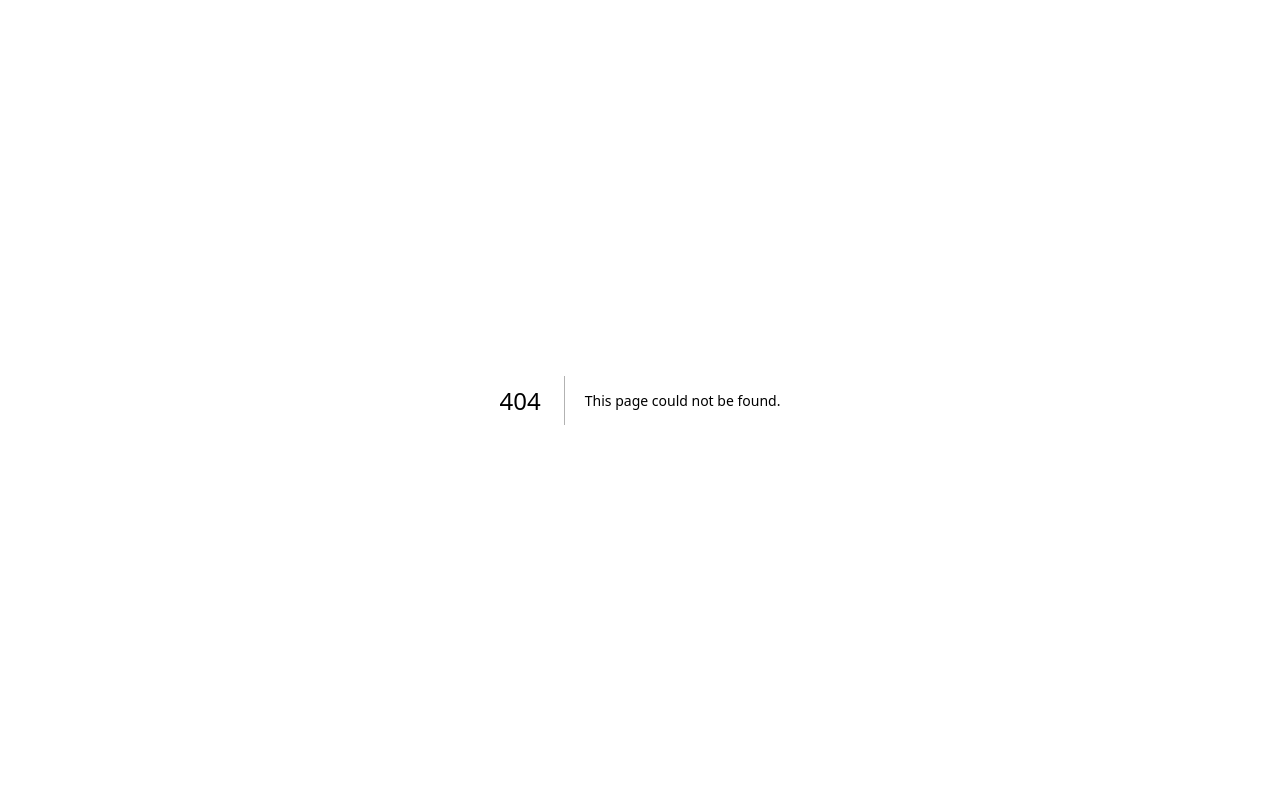
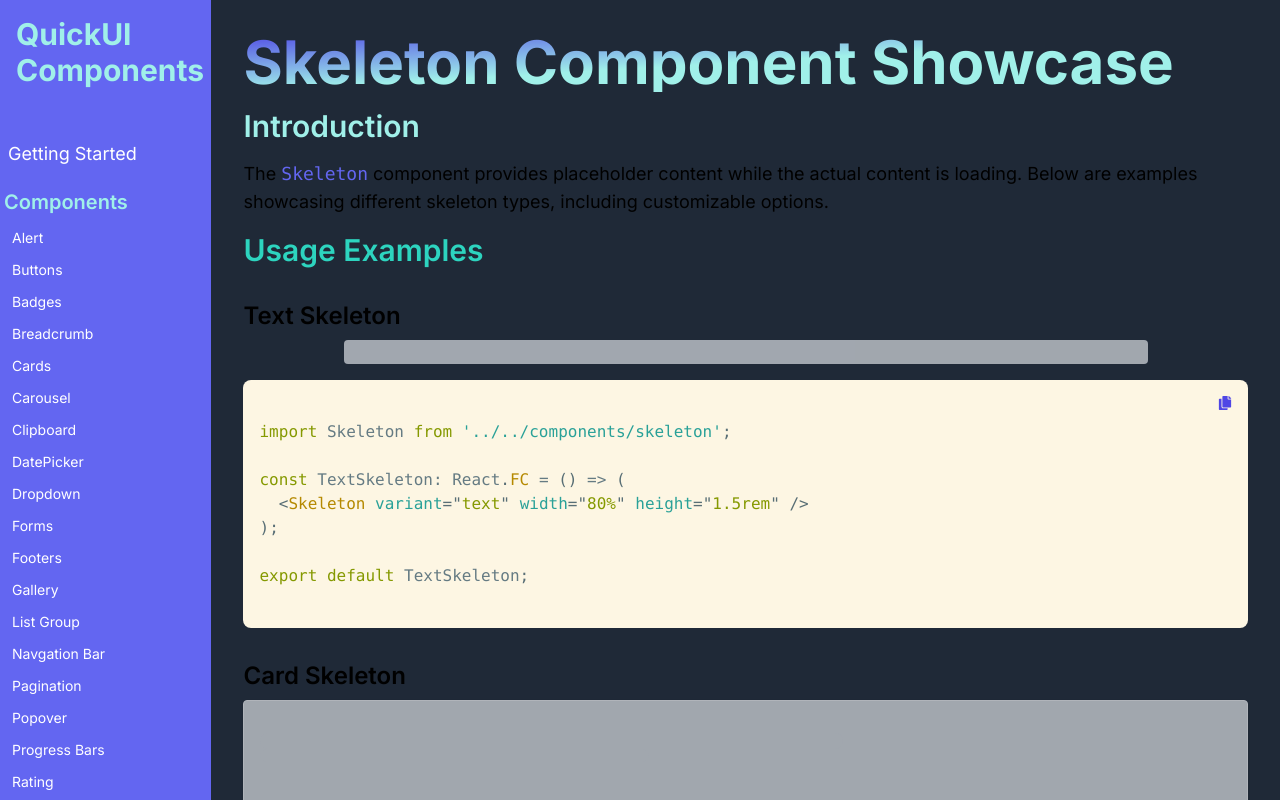
Before and after one commit to ajv55/quickui, a Next.js app: page /getStarted/skeleton in a window 1280 px wide. Before the commit this address had no page. Built offline with nearby package versions, Linux system fonts and the light colour scheme.

Commit message:
created the skeleton component

```diff
--- /dev/null
+++ b/app/components/skeleton.tsx
@@ -0,0 +1,78 @@
+'use client';
+
+import React from 'react';
+import { motion } from 'framer-motion';
+import clsx from 'clsx';
+import { FaImage } from "react-icons/fa6";
+
+type SkeletonProps = {
+  variant: 'text' | 'card' | 'image' | 'spinner';
+  width?: string;
+  height?: string;
+  color?: string;
+};
+
+const Skeleton: React.FC<SkeletonProps> = ({ variant, width, height, color }) => {
+  const baseClasses = 'bg-gray-300 animate-pulse';
+
+  const variants = {
+    text: { width, height, className: 'rounded' },
+    card: {
+      width,
+      height,
+      className: 'p-4 border border-gray-200 rounded shadow',
+      img: { width: '100%', height: '150px', className: 'mb-4 rounded-lg' },
+      text: { width: '60%', height: '1rem', className: 'rounded-full' }
+    },
+    image: { width, height, className: 'rounded relative rounded-lg' },
+    spinner: { width, height, color, className: 'relative flex items-center justify-center' },
+  };
+
+  if (variant === 'spinner') {
+    return (
+      <div className={`${variants.spinner.className}`} style={{ width, height }}>
+        <div className="relative w-full h-full">
+          {/* Outer border */}
+          <div className={`absolute inset-0 border-4 border-gray-300 rounded-full`} />
+          {/* Rotating spinner */}
+          <motion.div
+            className={`absolute inset-0 border-4 border-${color || 'gray-500'} border-t-transparent rounded-full`}
+            style={{
+              borderColor: `${color || 'gray-500'} transparent transparent transparent`,
+              width: '100%',
+              height: '100%',
+            }}
+            animate={{ rotate: 360 }}
+            transition={{ duration: 1, repeat: Infinity, ease: 'linear' }}
+          />
+        </div>
+      </div>
+    );
+  }
+
+  if (variant === 'card') {
+    return (
+      <div className={`${baseClasses} ${variants.card.className}`} style={{ width, height }}>
+        <div className={`${baseClasses} ${variants.card.img.className}`} />
+        <div className={`${baseClasses} ${variants.card.text.className}`} style={{ width: '60%', height: '1rem' }} />
+        <div className={`${baseClasses} ${variants.card.text.className}`} style={{ width: '40%', height: '0.8rem' }} />
+      </div>
+    );
+  }
+
+  if (variant === 'image') {
+    return (
+      <div className={`${baseClasses} ${variants.image.className}`} style={{ width, height }}>
+        <div className={`flex items-center justify-center ${baseClasses}`} style={{ width: '100%', height: '100%' }}>
+          <FaImage size={50} className='text-white' />
+        </div>
+      </div>
+    );
+  }
+
+  return (
+    <div className={`${baseClasses} rounded`} style={{ width, height }} />
+  );
+};
+
+export default Skeleton;
--- a/app/components/startComponents/sidebar.tsx
+++ b/app/components/startComponents/sidebar.tsx
@@ -25,6 +25,7 @@ const Sidebar: FC = () => {
     { name: 'Progress Bars', href: '/getStarted/progress' },
     { name: 'Rating', href: '/getStarted/rating' },
     { name: 'Sidebar', href: '/getStarted/sidebar' },
+    { name: 'Skeleton', href: '/getStarted/skeleton' },
     { name: 'Indictors', href: '/getStarted/indictors' },
     { name: 'Input Fields', href: '/getStarted/input' },
     { name: 'Modals', href: '/getStarted/modal' },
--- /dev/null
+++ b/app/getStarted/skeleton/page.tsx
@@ -0,0 +1,116 @@
+'use client';
+
+import React from 'react';
+import Skeleton from '../../components/skeleton';
+import { Prism as SyntaxHighlighter } from 'react-syntax-highlighter';
+import { solarizedlight } from 'react-syntax-highlighter/dist/esm/styles/prism';
+import { FaCopy } from 'react-icons/fa';
+import { CopyToClipboard } from 'react-copy-to-clipboard';
+
+const SkeletonShowcase: React.FC = () => {
+  const [copiedIndex, setCopiedIndex] = React.useState<number | null>(null);
+
+  const handleCopy = (index: number) => {
+    setCopiedIndex(index);
+    setTimeout(() => {
+      setCopiedIndex(null);
+    }, 2000);
+  };
+
+  const skeletonExamples = [
+    {
+      type: 'Text Skeleton',
+      render: <Skeleton variant="text" width="80%" height="1.5rem" />,
+      code: `
+import Skeleton from '../../components/skeleton';
+
+const TextSkeleton: React.FC = () => (
+  <Skeleton variant="text" width="80%" height="1.5rem" />
+);
+
+export default TextSkeleton;
+      `,
+    },
+    {
+      type: 'Card Skeleton',
+      render: <Skeleton variant="card" width="100%" height="200px" />,
+      code: `
+import Skeleton from '../../components/skeleton';
+
+const CardSkeleton: React.FC = () => (
+  <Skeleton variant="card" width="100%" height="200px" />
+);
+
+export default CardSkeleton;
+      `,
+    },
+    {
+      type: 'Image Skeleton',
+      render: <Skeleton  variant="image" width="50%" height="300px" />,
+      code: `
+import Skeleton from '../../components/skeleton';
+
+const ImageSkeleton: React.FC = () => (
+  <Skeleton variant="image" width="100%" height="150px" />
+);
+
+export default ImageSkeleton;
+      `,
+    },
+    {
+      type: 'Spinner Skeleton',
+      render: <Skeleton variant="spinner" color="#FF5733" width="60px" height="60px" />,
+      code: `
+import Skeleton from '../../components/skeleton';
+
+const SpinnerSkeleton: React.FC = () => (
+  <Skeleton variant="spinner" color="#FF5733" width="60px" height="60px" />
+);
+
+export default SpinnerSkeleton;
+      `,
+    },
+  ];
+
+  return (
+    <div className="w-full h-screen overflow-scroll bg-background-dark p-8">
+      <h1 className="text-6xl font-bold bg-gradient-to-br from-primary-light via-secondary-light to-secondary-light bg-clip-text text-transparent mb-4">Skeleton Component Showcase</h1>
+
+      <section className="flex flex-col items-start mb-8">
+        <h2 className="text-3xl font-semibold text-secondary-light mb-4">Introduction</h2>
+        <p className="text-lg mb-4">
+          The <code className="text-primary-dark">Skeleton</code> component provides placeholder content while the actual content is loading. Below are examples showcasing different skeleton types, including customizable options.
+        </p>
+        <h2 className="text-3xl font-semibold text-secondary-dark">Usage Examples</h2>
+      </section>
+
+      <section>
+        {skeletonExamples.map((example, index) => (
+          <div key={index} className="relative mb-8">
+            <h3 className="text-2xl font-semibold mb-2">{example.type}</h3>
+            <div className="flex mb-4 items-center justify-center">
+              {example.render}
+            </div>
+            <div className="relative">
+              <SyntaxHighlighter
+                language="tsx"
+                style={solarizedlight}
+                customStyle={{ padding: '1rem', borderRadius: '0.5rem' }}
+              >
+                {example.code}
+              </SyntaxHighlighter>
+              <CopyToClipboard text={example.code} onCopy={() => handleCopy(index)}>
+                <button className="absolute top-2 right-2 p-2 rounded text-sm font-semibold text-primary-light hover:text-primary-dark">
+                  <FaCopy />
+                  {copiedIndex === index && <span className="ml-2 text-green-600">Copied!</span>}
+                </button>
+              </CopyToClipboard>
+            </div>
+          </div>
+        ))}
+      </section>
+    </div>
+  );
+};
+
+export default SkeletonShowcase;
```
